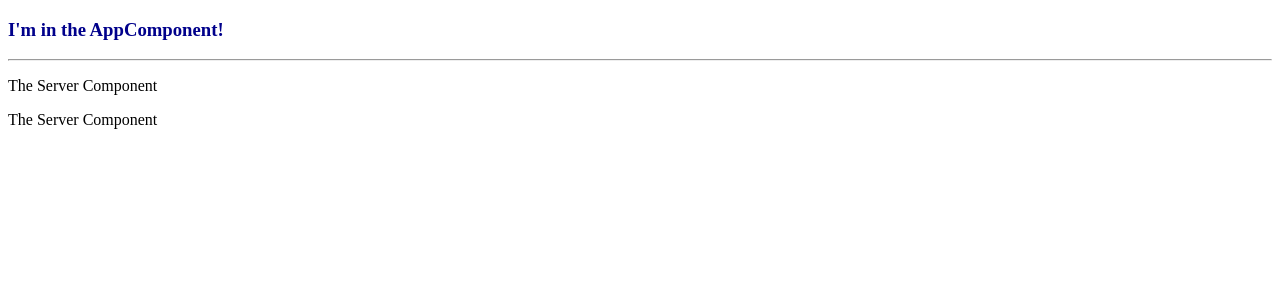
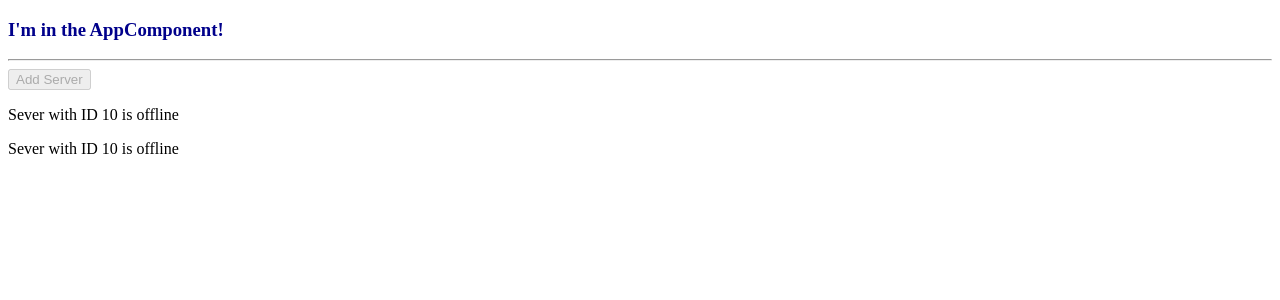
Before and after one commit to Ballarja/Practicing-Angular-App, an Angular app: page / in a window 1280 px wide. Shown: the top 300 px of the page. Built offline with nearby package versions, Linux system fonts and the light colour scheme.

Commit message:
changes to server component and servers component

```diff
--- a/src/app/server/server.component.html
+++ b/src/app/server/server.component.html
@@ -1 +1 @@
-<p>The Server Component</p>
+<p>Sever with ID {{serverId}} is {{serverStatus}}</p>
--- a/src/app/server/server.component.ts
+++ b/src/app/server/server.component.ts
@@ -5,5 +5,6 @@ import { Component } from "@angular/core";
     templateUrl:"./server.component.html"
 })
 export class ServerComponent{
-
+    serverId: number = 10;
+    serverStatus: string = 'offline';
 }
--- a/src/app/servers/servers.component.html
+++ b/src/app/servers/servers.component.html
@@ -1,2 +1,4 @@
+<button class="btn-primary"
+disabled>Add Server</button>
 <app-server></app-server>
 <app-server></app-server>
--- a/src/app/servers/servers.component.ts
+++ b/src/app/servers/servers.component.ts
@@ -1,10 +1,16 @@
-import { Component } from '@angular/core';
+import { Component, OnInit } from '@angular/core';
 
 @Component({
   selector: 'app-servers',
   templateUrl: './servers.component.html',
   styleUrls: ['./servers.component.css']
 })
-export class ServersComponent {
+export class ServersComponent implements OnInit{
+allowNewServer = false;
 
+  constructor(){}
+
+  ngOnInit(){
+
+  }
 }
```
